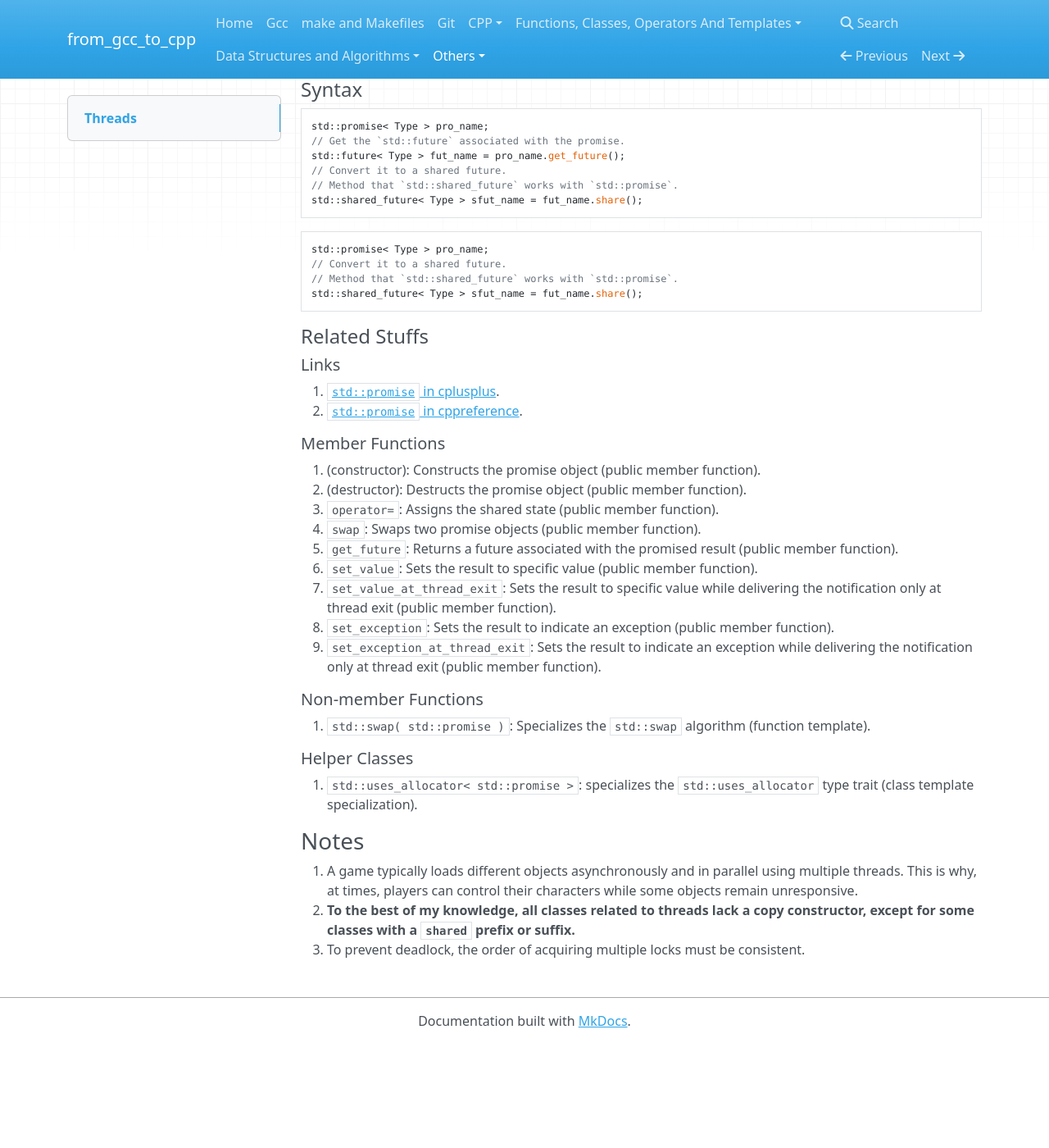
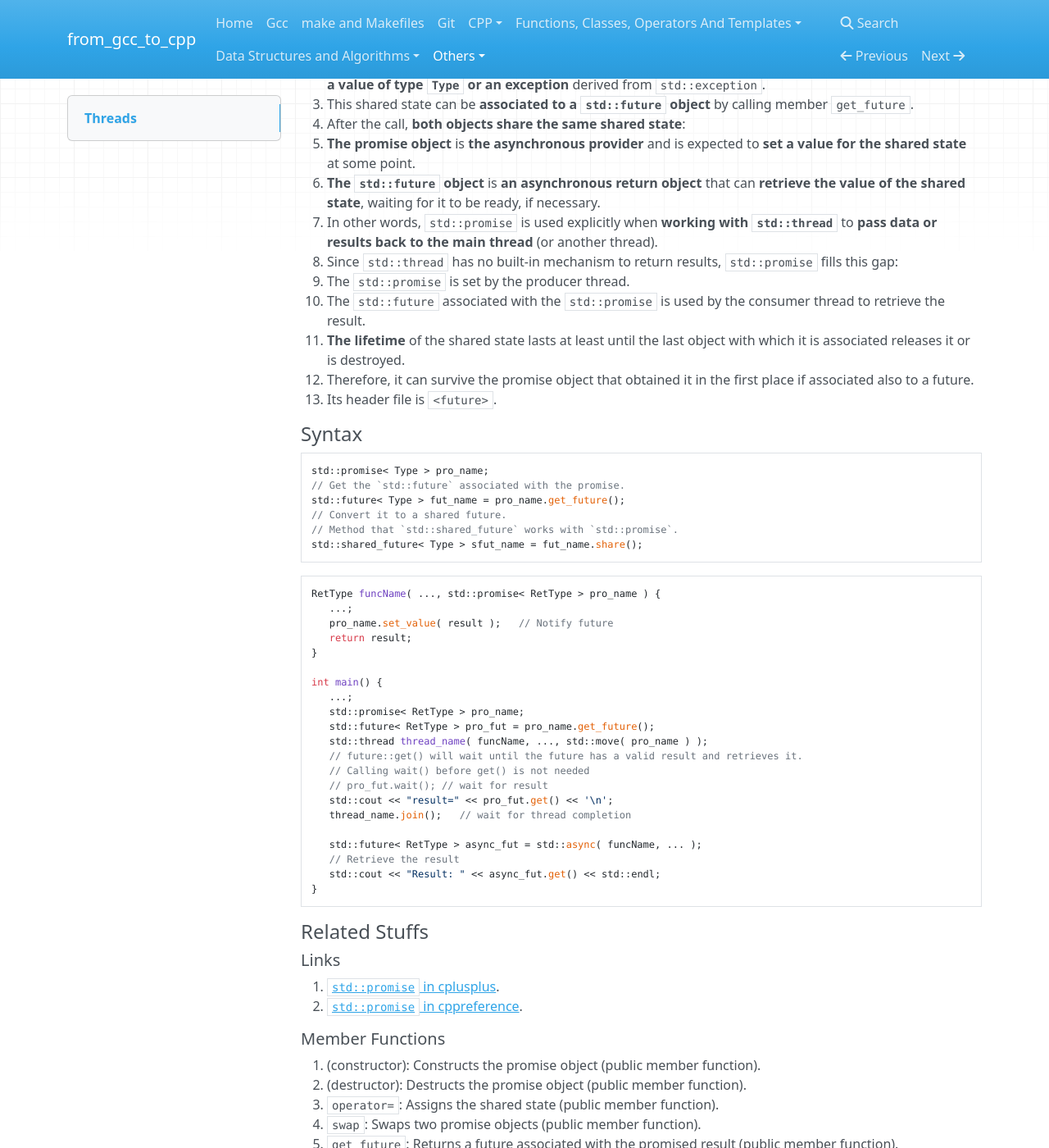
Before and after one commit to 0BananaBig0/from_gcc_to_cpp, an MkDocs documentation site: the page built from docs/Threads.md, in a window 1280 px wide and 1400 px high, scrolled down 29764 px. Shown: the whole window at 82% size. Built offline with MkDocs 1.6.1, drawn with Linux system fonts in a browser that asks for light colours; nearby versions of some CDN libraries; before the commit the page ends 31037 px from its top, so only the background shows below that; some of the changed text lies outside the part shown.

Commit message:
supplement and correction

````diff
--- a/docs/Threads.md
+++ b/docs/Threads.md
@@ -456,7 +456,7 @@
 #### Explanation
 
 1. `std::ref` is a utility function that **creates a reference wrapper for a given object**.
-2. It is used when you need to pass an argument by reference to a function, particularly in
+2. It is used when you need to **pass an argument by reference to a function**, particularly in
    situations where a function or class expects its argument to be passed by value (like in
    `std::thread` or in certain algorithms that use copy semantics).
 3. The key purpose of `std::ref` is to **ensure that arguments are passed as references even when
@@ -466,8 +466,12 @@
    receive a `std::reference_wrapper`**.
 6. **`std::cref`** works similarly to `std::ref`, but it creates **a reference wrapper for constant
    references**.
-7. They are usually used with `std::thread` and `std::async`.
-8. Their header file is `<functional>`.
+7. **They are commonly used with `std::thread` and `std::async`**.
+8. Although both use universal references to accept callback function arguments, these arguments are
+   copied internally for thread safety.
+9. As a result, passing a regular reference directly is invalid, necessitating the use of
+   `std::reference_wrapper` when a true reference is required.
+10. Their header file is `<functional>`.
 
 #### Syntax
 
@@ -521,16 +525,16 @@
 
 #### `std::shared_mutex`
 
-1. The `std::shared_mutex` **template class** is a synchronization primitive that can **be used to
-   protect shared data from being simultaneously accessed by multiple threads**.
+1. The `std::shared_mutex` **template class** is **a synchronization primitive** that can **be used
+   to protect shared data from being simultaneously accessed by multiple threads**.
 2. In contrast to other mutex types which facilitate exclusive access, a `std::shared_mutex` **has
    two levels of access**:
    - **shared (read-shared-data-only)**: several threads can share ownership of the same mutex.
    - **exclusive (read-or-modify-shared-date)**: only one thread can own the mutex.
-3. If one thread has **acquired the exclusive lock (through `lock`, `try_lock`)**, no other threads
+3. If one thread has **acquired the shared lock (through `lock_shared`, `try_lock_shared`)**, no
+   other thread can acquire the exclusive lock, but can acquire the shared lock.
+4. If one thread has **acquired the exclusive lock (through `lock`, `try_lock`)**, no other threads
    can acquire the lock (including the shared).
-4. If one thread has **acquired the shared lock (through `lock_shared`, `try_lock_shared`)**, no
-   other thread can acquire the exclusive lock, but can acquire the shared lock.
 5. Only when the exclusive lock has not been acquired by any thread, the shared lock can be acquired
    by multiple threads.
 6. Within **one thread, only one lock** (shared or exclusive) can be acquired at the same time.
@@ -583,8 +587,10 @@
 6. [`std::recursive_mutex` in cppreference](https://en.cppreference.com/w/cpp/thread/recursive_mutex).
 7. [`std::timed_mutex` in cplusplus](https://cplusplus.com/reference/mutex/timed_mutex/).
 8. [`std::timed_mutex` in cppreference](https://en.cppreference.com/w/cpp/thread/timed_mutex).
-9. [`std::recursive_timed_mutex` in cplusplus](https://cplusplus.com/reference/mutex/recursive_timed_mutex/).
-10. [`std::recursive_timed_mutex` in cppreference](https://en.cppreference.com/w/cpp/thread/recursive_timed_mutex).
+9. [`std::recursive_timed_mutex` in cplusplus]().
+10. [`std::recursive_timed_mutex` in cppreference](https://en.cppreference.com/w/cpp/thread/shared_mutex).
+11. [`std::shared_mutex` in cplusplus]().
+12. [`std::shared_timed_mutex` in cppreference](https://en.cppreference.com/w/cpp/thread/shared_timed_mutex).
 
 ##### Nested Types
 
@@ -624,11 +630,13 @@
 
 1. All lock classes or functions that receive mutex objects implement the locking or unlocking
    behavior by calling the mutex object's lock or unlock member functions.
-2. All mutex objects are passed to them by reference.
+2. All mutex objects are **passed to them by reference**.
 3. All lock objects do not manage the lifetime of the mutex object in any way: the duration of the
    mutex object shall extend at least until the destruction of the lock object that locks it.
-4. **One mutex object** can only lock **one shared resource**.
-5. A mutex can be defined in various scopes depending on the accessibility and synchronization needs
+4. **A single mutex object** can lock **multiple shared resources**.
+5. **All threads** accessing **the same resource** must use **the same mutex object** to lock it, to
+   prevent undefined behavior.
+6. A mutex can be defined in various scopes depending on the accessibility and synchronization needs
    of the shared resource it protects:
    - **Global scope**: Suitable for global resources accessed across multiple functions, providing
      broad accessibility.
@@ -1211,6 +1219,8 @@
    std::unique_lock< std::mutex > lck( mtx );
    while( !ready )
       cv.wait( lck );
+   // The above for-loop is equivalent the following statmenet:
+   // cv.wait( lck, [](){ return ready } );
    // ...;
    std::cout << "thread " << id << '\n';
 };
@@ -1299,7 +1309,9 @@
 3. **The second version** (2) lets the caller **select a specific launching policy**, while **the
    first version** (1) uses **automatic selection**, as if calling (2) with
    `launch::async | launch::deferred` as policy.
-4. Its header file is `<future>`.
+4. `std::async` automatically **generates a `std::future` object**, enabling the caller to **obtain
+   the result** of an asynchronous operation.
+5. Its header file is `<future>`.
 
 #### Syntax
 
@@ -1495,21 +1507,27 @@
 
 #### Explanation
 
-1. A promise is **an template class object** that can **store a value of type `R` to be retrieved by
-   a `std::future` object** (possibly in another thread), **offering a synchronization point**.
+1. A promise is **an template class object** that can **store a value of type `Type` to be retrieved
+   by a `std::future` object** (possibly in another thread), **offering a synchronization point**.
 2. **On construction**, promise objects are **associated to a new shared state** on which they can
-   **store either a value of type `R` or an exception** derived from `std::exception`.
+   **store either a value of type `Type` or an exception** derived from `std::exception`.
 3. This shared state can be **associated to a `std::future` object** by calling member `get_future`.
 4. After the call, **both objects share the same shared state**:
    - **The promise object** is **the asynchronous provider** and is expected to **set a value for
      the shared state** at some point.
    - **The `std::future` object** is **an asynchronous return object** that can **retrieve the value
      of the shared state**, waiting for it to be ready, if necessary.
-5. The lifetime of the shared state lasts at least until the last object with which it is associated
-   releases it or is destroyed.
-6. Therefore, it can survive the promise object that obtained it in the first place if associated
+5. In other words, `std::promise` is used explicitly when **working with `std::thread`** to **pass
+   data or results back to the main thread** (or another thread).
+6. Since `std::thread` has no built-in mechanism to return results, `std::promise` fills this gap:
+   - The `std::promise` is set by the producer thread.
+   - The `std::future` associated with the `std::promise` is used by the consumer thread to retrieve
+     the result.
+7. **The lifetime** of the shared state lasts at least until the last object with which it is
+   associated releases it or is destroyed.
+8. Therefore, it can survive the promise object that obtained it in the first place if associated
    also to a future.
-7. Its header file is `<future>`.
+9. Its header file is `<future>`.
 
 #### Syntax
 
@@ -1523,10 +1541,27 @@
 ```
 
 ```CPP
-std::promise< Type > pro_name;
-// Convert it to a shared future.
-// Method that `std::shared_future` works with `std::promise`.
-std::shared_future< Type > sfut_name = fut_name.share();
+RetType funcName( ..., std::promise< RetType > pro_name ) {
+   ...;
+   pro_name.set_value( result );   // Notify future
+   return result;
+}
+
+int main() {
+   ...;
+   std::promise< RetType > pro_name;
+   std::future< RetType > pro_fut = pro_name.get_future();
+   std::thread thread_name( funcName, ..., std::move( pro_name ) );
+   // future::get() will wait until the future has a valid result and retrieves it.
+   // Calling wait() before get() is not needed
+   // pro_fut.wait(); // wait for result
+   std::cout << "result=" << pro_fut.get() << '\n';
+   thread_name.join();   // wait for thread completion
+
+   std::future< RetType > async_fut = std::async( funcName, ... );
+   // Retrieve the result
+   std::cout << "Result: " << async_fut.get() << std::endl;
+}
 ```
 
 #### Related Stuffs
@@ -1564,6 +1599,6 @@
 1. A game typically loads different objects asynchronously and in parallel using multiple threads.
    This is why, at times, players can control their characters while some objects remain
    unresponsive.
-2. **To the best of my knowledge, all classes related to threads lack a copy constructor, except for
-   some classes with a `shared` prefix or suffix.**
+2. **To the best of my knowledge, most classes related to threads lack a copy constructor and a
+   copy-assignment operator, except for some classes like `std::shared_future`.**
 3. To prevent deadlock, the order of acquiring multiple locks must be consistent.
````
Also changed, not shown: other parts of docs/Threads.md (+5 -5 lines).
